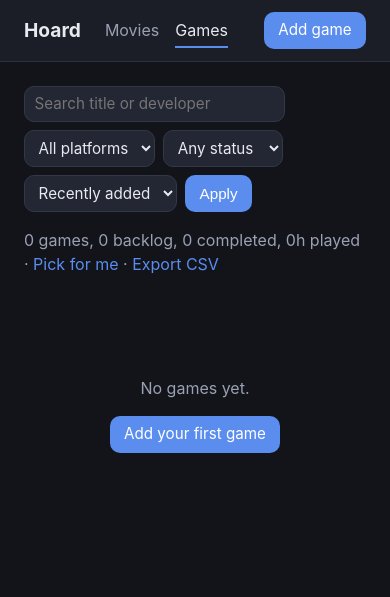
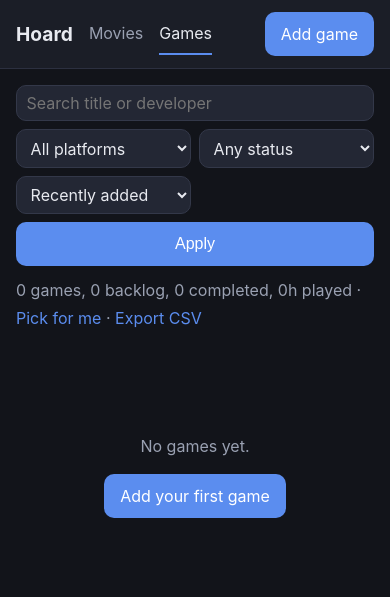
Before and after one commit to JordanMcV/hoard, a FastAPI app: page /games in a window 390 px wide. Shown: the top 597 px of the page. Run offline with FastAPI, Linux system fonts and the light colour scheme; data that the repository does not hold is empty.

Commit message:
Make the layout usable on a phone
The page already had a viewport tag and one media query, but several things
broke below 640px.

The poster grid asked for a 160px minimum. At 375px, after the 1.5rem page
padding, two columns needed 336px and only 327px were available, so a phone
showed one poster per row. Lower the minimum and the gap, and trim the
padding further below 360px, so every common phone width fits two columns.

Set controls to 16px on small screens. Safari zooms the whole page when a
focused control is smaller, which left the layout scrolled sideways.

Give buttons a 44px minimum height, and lay the filters out two per row
instead of letting them wrap into ragged rows sized to their content.

Wrap the add form: it holds two selects and a button since the format split
and no longer fits on one line. Guard the card hover transform behind
hover: hover, because it sticks after a tap on a touch screen.

```diff
--- a/app/static/style.css
+++ b/app/static/style.css
@@ -17,6 +17,7 @@ body {
   color: var(--text);
   font-family: -apple-system, BlinkMacSystemFont, "Segoe UI", sans-serif;
   line-height: 1.5;
+  -webkit-text-size-adjust: 100%;
 }
 
 main { max-width: 1100px; margin: 0 auto; padding: 1.5rem; }
@@ -90,7 +91,9 @@ input, select, textarea {
   transition: transform 0.1s ease;
 }
 
-.card:hover { transform: translateY(-2px); }
+@media (hover: hover) {
+  .card:hover { transform: translateY(-2px); }
+}
 .card img { width: 100%; aspect-ratio: 2 / 3; object-fit: cover; display: block; }
 
 .poster-placeholder {
@@ -107,7 +110,8 @@ input, select, textarea {
 .poster-placeholder.small { width: 92px; flex-shrink: 0; border-radius: var(--radius); }
 
 .card-body { padding: 0.6rem 0.75rem 0.75rem; display: flex; flex-direction: column; gap: 0.15rem; }
-.card-body strong { font-size: 0.95rem; }
+.card-body strong { font-size: 0.95rem; overflow-wrap: anywhere; }
+.card-body .muted { overflow-wrap: anywhere; }
 
 .muted { color: var(--muted); }
 .small { font-size: 0.85rem; }
@@ -192,6 +196,63 @@ input, select, textarea {
 .detail-body h1 { margin-top: 0; }
 
 @media (max-width: 640px) {
+  main { padding: 1rem; }
+  .topbar { padding: 0.75rem 1rem; }
+  .topbar-left { gap: 1rem; }
+
+  /* Safari zooms the whole page when a focused control is under 16px. */
+  input, select, textarea { font-size: 16px; }
+
+  /* Touch targets. 44px is the smallest comfortable tap area. */
+  a.button, button {
+    min-height: 44px;
+    padding: 0.6rem 1rem;
+    font-size: 1rem;
+  }
+  .navlinks a { padding: 0.5rem 0; }
+  .stats a { display: inline-block; padding: 0.25rem 0; }
+
+  /* Filters wrapped into ragged rows sized to their content. Lay them out
+     two per row instead, with the search box and Apply button full width. */
+  .toolbar { flex-direction: column; align-items: stretch; gap: 0.75rem; }
+  .filters {
+    display: grid;
+    grid-template-columns: 1fr 1fr;
+    gap: 0.5rem;
+  }
+  .filters input[type="search"],
+  .filters button { grid-column: 1 / -1; }
+  .filters select { width: 100%; min-width: 0; }
+
+  /* At 375px the 160px minimum left room for only one column. */
+  .grid {
+    grid-template-columns: repeat(auto-fill, minmax(140px, 1fr));
+    gap: 0.75rem;
+  }
+
+  .syncbar > form, .syncbar > form button { width: 100%; }
+
+  .searchbar { flex-wrap: wrap; }
+  .searchbar input { flex: 1 1 100%; }
+  .searchbar button { width: 100%; }
+
+  /* Two selects and a button no longer fit on one line. */
+  .result-body form.inline { flex-wrap: wrap; }
+  .result-body form.inline select { flex: 1 1 calc(50% - 0.25rem); min-width: 0; }
+  .result-body form.inline button { width: 100%; }
+  .result img, .poster-placeholder.small { width: 72px; }
+
   .detail { flex-direction: column; }
-  .detail-poster { width: 60%; }
+  .detail-poster { width: 100%; max-width: 220px; margin: 0 auto; }
+
+  .form { max-width: none; }
+  .form button { align-self: stretch; }
 }
+
+/* iPhone SE and similar. At 320px the 1rem padding left 288px, four short of
+   the 292px two columns need. */
+@media (max-width: 360px) {
+  main { padding: 0.75rem; }
+  .topbar { padding: 0.75rem; }
+  .topbar-left { gap: 0.75rem; }
+}
```
